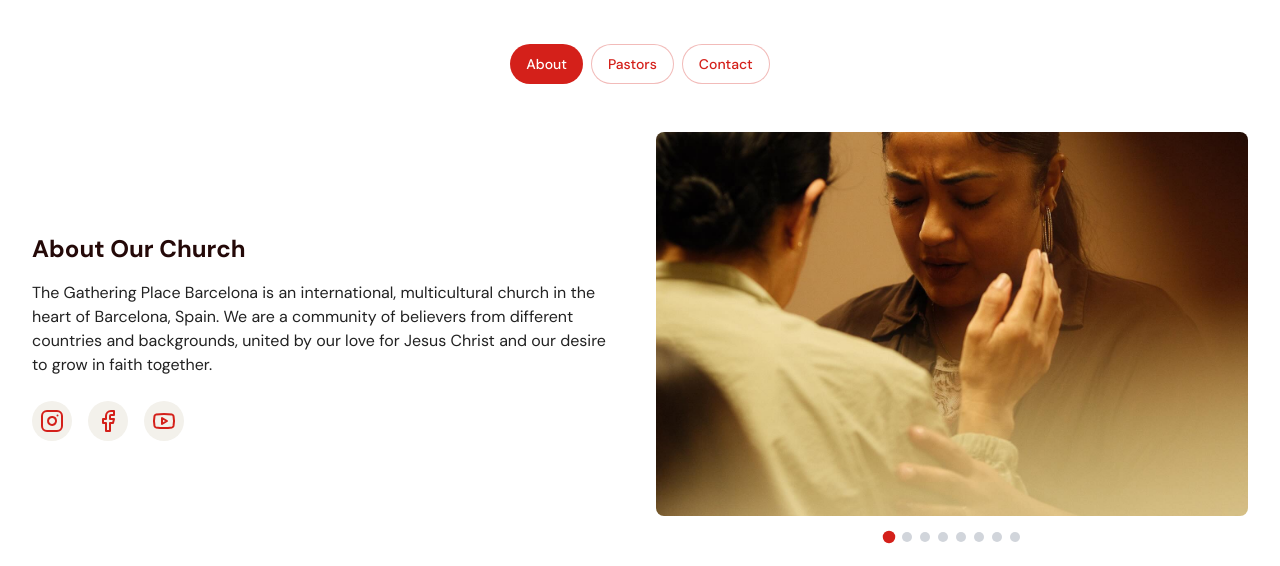
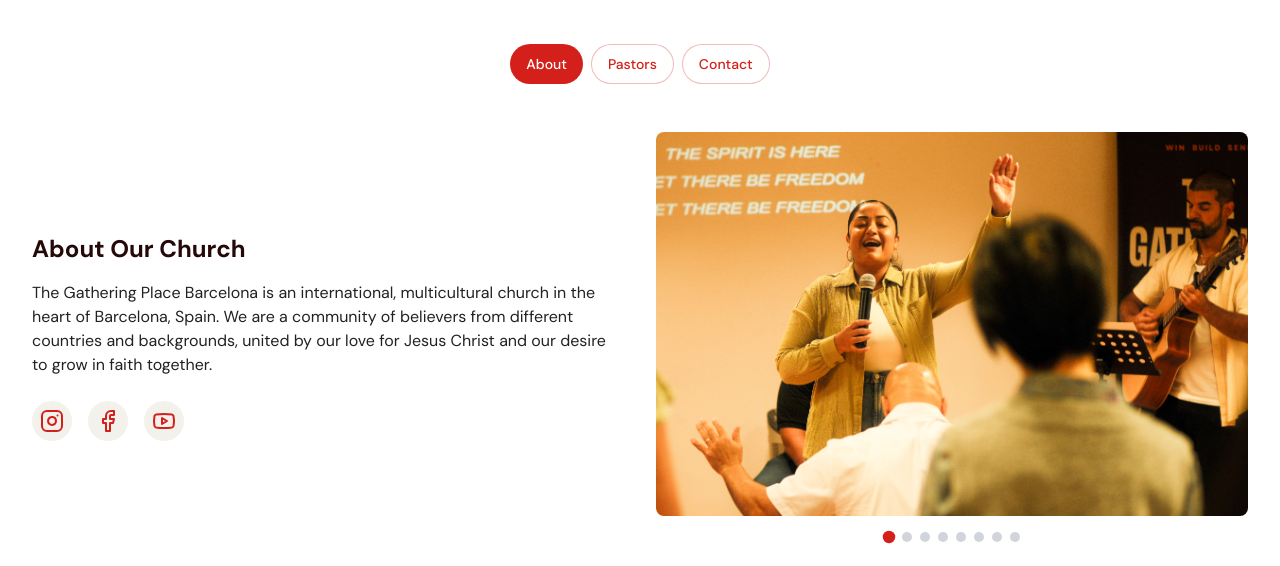
Before and after one commit to prgonzo/pcm, a React (Vite) app: page /churches/spain in a window 1280 px wide. Shown: the part 1120-1686 px from the top of the page. Built offline with nearby package versions, Linux system fonts and the light colour scheme.

Commit message:
Update SpainChurch.tsx

```diff
--- a/src/pages/ChurchesPage/SpainChurch.tsx
+++ b/src/pages/ChurchesPage/SpainChurch.tsx
@@ -229,7 +229,7 @@ const SpainChurch = () => {
                     <div className="h-full">
                       <ChurchCarousel
                         images={[
-                          "/lovable-uploads/bar 1.jpg",
+                          "/lovable-uploads/DSCF9696.jpg",
                           "/lovable-uploads/DSCF9742.jpg",
                           "/lovable-uploads/barc 2.jpg",
                           "/lovable-uploads/bar 4.jpg",
```
